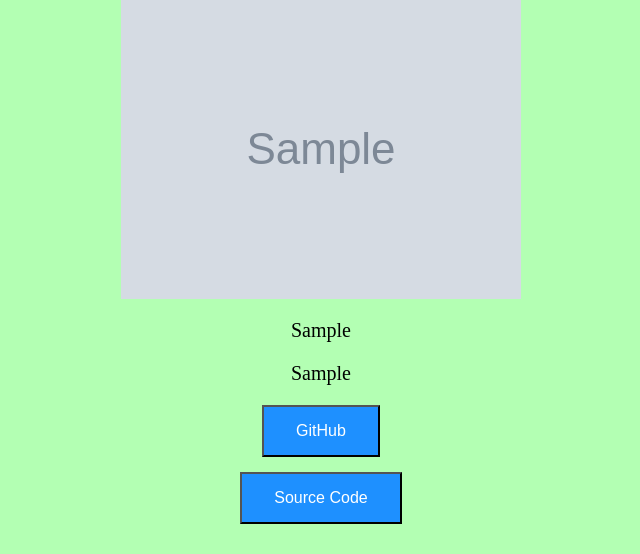
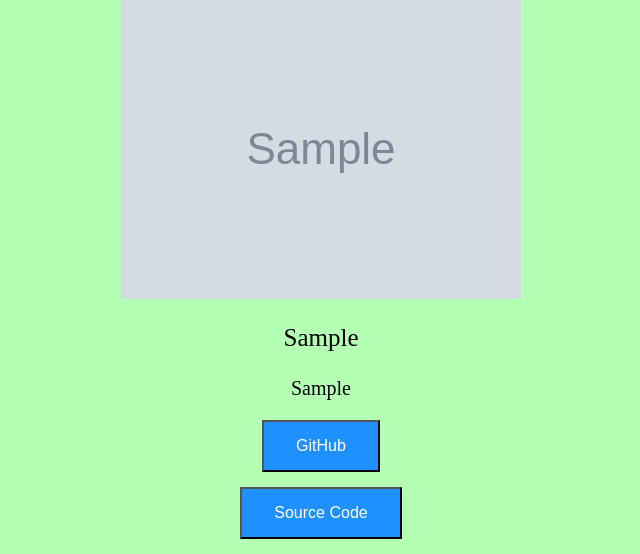
Before and after one commit to prateeksawhney97/Flask-Application-for-Goa-Monuments-Prediction, a Flask app: template templates/success.html in a window 1280 px wide. Shown: the part 314-868 px from the top of the page, without its empty margins (319-959 px from the left). Before the commit the page ends 838 px from the top, so only its background shows below. Run offline with Flask 2, Linux system fonts and the light colour scheme; the template is opened without the code that fills it: most values are stand-ins (such as "Sample title", 1, 10 or a date in 2020); grey boxes marked "Sample" are stand-in pictures.

Commit message:
adjusted the heading

```diff
--- a/templates/success.html
+++ b/templates/success.html
@@ -26,7 +26,7 @@
 			<img class="center" src="{{ img }}">
 		</div>
 		<div>
-			<p style="font-size:20px; text-align: center;">{{out_1}}</p>
+			<p style="font-size:25px; text-align: center;">{{out_1}}</p>
 
 		</div>
 		<div>
```
Also changed, not shown: static/test_1.jpeg (added), static/test_3.jpeg (added), static/test_4.jpeg (added).
